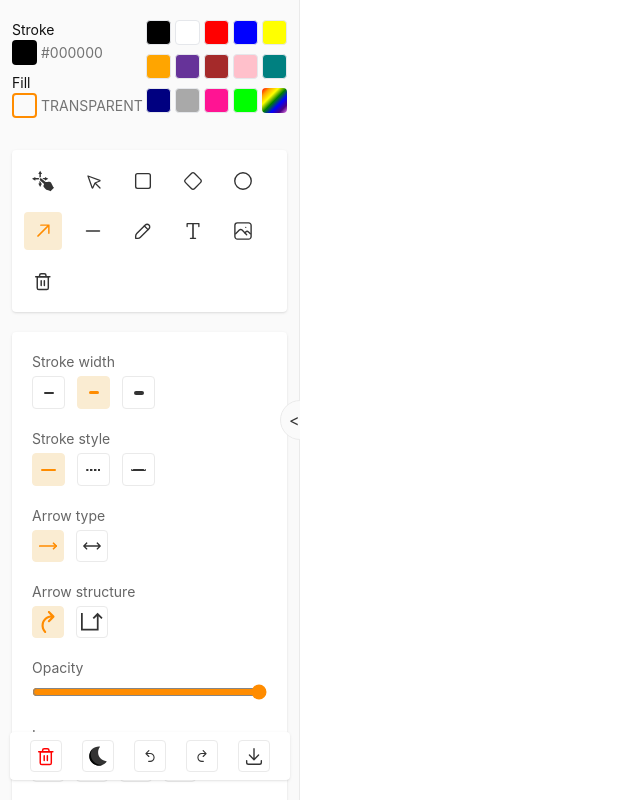
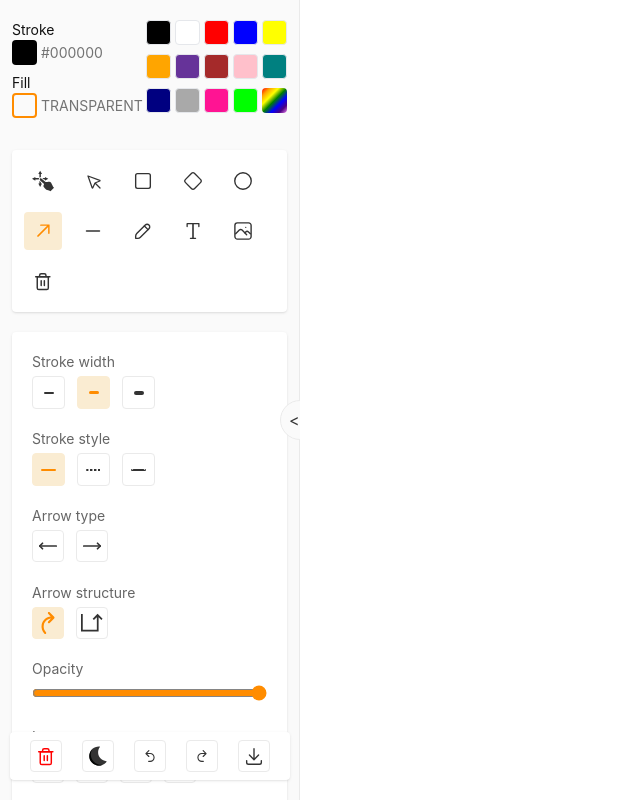
Before and after one commit to dawkaka/drawapp, a React (Vite) app: page / in a window 1280 px wide. Both pictures are taken after a click on the button 43 px from the left and 231 px from the top of the page. Shown: the whole page, without its empty margins (0-640 px from the left). Built offline with nearby package versions, Linux system fonts and the light colour scheme.

Commit message:
feat: arrow heads structure drawing diff arrow heads next

```diff
--- a/src/components/board.tsx
+++ b/src/components/board.tsx
@@ -127,7 +127,8 @@ export default function Canvas() {
                             strokeWidth: mainState.strokeWidth,
                             stroke: mainState.stroke,
                             opacity: mainState.opacity,
-                            arrowType: mainState.arrowType,
+                            head: mainState.arrowHead,
+                            tail: mainState.arrowTail,
                             structure: mainState.arrowStructure
                         }
                     })
--- a/src/components/side.tsx
+++ b/src/components/side.tsx
@@ -149,6 +149,16 @@ export default function Side() {
                 style={{
                     width: closed ? 0 : width + 'px'
                 }}
+                onClick={() => {
+                    const h = document.querySelector("#arrow-head") as HTMLDivElement
+                    const t = document.querySelector("#arrow-tail") as HTMLDivElement
+                    if (h) {
+                        h.style.display = "none"
+                    }
+                    if (t) {
+                        t.style.display = "none"
+                    }
+                }}
             >
                 {
                     modal && <ClearModal close={() => setModal(false)} clearFunc={deleteAllItems} />
--- /dev/null
+++ b/src/components/svgs.tsx
@@ -0,0 +1,26 @@
+export function HeadArrowSVG() {
+    return (
+        <svg fill="currentColor" viewBox="0 0 24 24" id="right-arrow" data-name="Flat Line" xmlns="http://www.w3.org/2000/svg" className="icon flat-line">
+            <g id="SVGRepo_bgCarrier" stroke-width="0"></g>
+            <g id="SVGRepo_tracerCarrier" stroke-linecap="round" stroke-linejoin="round"></g><g id="SVGRepo_iconCarrier">
+                <line id="primary" x1="3" y1="12" x2="21" y2="12" style={{
+                    fill: "none", stroke: "currentColor", strokeLinecap: "round", strokeLinejoin:
+                        "round", strokeWidth: 1.8719999999999999
+                }}>
+                </line>
+                <polyline id="primary-2" data-name="primary" points="18 15 21 12 18 9" style={{
+                    fill: "none", stroke: "currentColor", strokeLinecap: "round",
+                    strokeLinejoin: "round", strokeWidth: 1.8719999999999999
+                }}></polyline>
+            </g>
+        </svg>
+    )
+}
+
+export function LineSVG() {
+    return (
+        <svg aria-hidden="true" focusable="false" role="img" viewBox="0 0 20 20" className="" fill="none" stroke="currentColor" strokeLinecap="round" strokeLinejoin="round">
+            <path d="M4.167 10h11.666" strokeWidth="1.5"></path>
+        </svg>
+    )
+}
--- a/src/components/toolOptions.tsx
+++ b/src/components/toolOptions.tsx
@@ -1,7 +1,9 @@
 import { useAtom } from "jotai"
 import { AppState, AppDrawings, SelectionAtom } from "../jotai"
 import { getMultipleSelectionBounds, getRandomID, getSelectedItem, moveItemPosition, updateSingleItem } from "../lib/utils"
-import type { CanvasItem, LayerMoves, Stroke, StrokeWidth } from "../types"
+import type { Arrow, ArrowHead, CanvasItem, LayerMoves, Stroke, StrokeWidth } from "../types"
+import { useState } from "react"
+import { HeadArrowSVG, LineSVG } from "./svgs"
 
 export function FillToolsOptions() {
     return (
@@ -30,19 +32,19 @@ export function ArrowOnlyOptions() {
     const [selectedItem] = useAtom(SelectionAtom)
 
 
-    const handleArrowType = (type: string) => {
-        if (["end_arrow", "both_arrow", "end_triangle", "both_triangle"].includes(type)) {
-            if (selectedItem) {
-                const item = getSelectedItem(selectedItem.id, items)
-                if (item && item.type === "arrow") {
-                    item.arrowType = type as any
-                    setItems(updateSingleItem(selectedItem.id, item, items))
-                }
+    // const handleArrowType = (type: string) => {
+    //     if (["end_arrow", "both_arrow", "end_triangle", "both_triangle"].includes(type)) {
+    //         if (selectedItem) {
+    //             const item = getSelectedItem(selectedItem.id, items)
+    //             if (item && item.type === "arrow") {
+    //                 item.arrowType = type as any
+    //                 setItems(updateSingleItem(selectedItem.id, item, items))
+    //             }
 
-            }
-            setMainState({ ...mainState, arrowType: type as any })
-        }
-    }
+    //         }
+    //         setMainState({ ...mainState, arrowType: type as any })
+    //     }
+    // }
 
     const handleArrowStructure = (structure: string) => {
         if (structure === "curve" || structure === "sharp") {
@@ -64,7 +66,10 @@ export function ArrowOnlyOptions() {
             <fieldset className="flex flex-col gap-2">
                 <legend className="text-sm text-[var(--accents-5)] mb-1">Arrow type</legend>
                 <div className="flex flex-wrap gap-3">
-                    <OptionContainer selected={String(mainState.arrowType)} value="end_arrow" onClick={handleArrowType}>
+                    <ArrowHeadPicker value={mainState.arrowHead} type="head" />
+                    <ArrowHeadPicker value={mainState.arrowTail} type="tail" />
+
+                    {/* <OptionContainer selected={String(mainState.arrowType)} value="end_arrow" onClick={handleArrowType}>
                         <svg fill="currentColor" viewBox="0 0 24 24" id="right-arrow" data-name="Flat Line" xmlns="http://www.w3.org/2000/svg" className="icon flat-line">
                             <g id="SVGRepo_bgCarrier" stroke-width="0"></g>
                             <g id="SVGRepo_tracerCarrier" stroke-linecap="round" stroke-linejoin="round"></g><g id="SVGRepo_iconCarrier">
@@ -93,7 +98,7 @@ export function ArrowOnlyOptions() {
                             </g>
                             </g>
                         </svg>
-                    </OptionContainer>
+                    </OptionContainer> */}
 
                 </div>
             </fieldset>
@@ -127,6 +132,92 @@ export function ArrowOnlyOptions() {
                 </div>
             </fieldset>
         </>
+    )
+}
+
+
+function ArrowHeadPicker({ type, value }: { type: "head" | "tail", value: ArrowHead }) {
+    const [mainState, setMainState] = useAtom(AppState)
+    const [items, setItems] = useAtom(AppDrawings)
+    const [selectedItem] = useAtom(SelectionAtom)
+
+    function handleArrowType(t: string) {
+        if (type === "head") {
+            if (selectedItem) {
+                const item = getSelectedItem(selectedItem.id, items)
+                if (item && item.type === "arrow") {
+                    item.head = t as any
+                    setItems(updateSingleItem(selectedItem.id, item, items))
+                }
+
+            }
+            setMainState({ ...mainState, arrowHead: t as any })
+        } else {
+            if (selectedItem) {
+                const item = getSelectedItem(selectedItem.id, items)
+                if (item && item.type === "arrow") {
+                    item.tail = t as any
+                    setItems(updateSingleItem(selectedItem.id, item, items))
+                }
+
+            }
+            setMainState({ ...mainState, arrowTail: t as any })
+        }
+    }
+
+    function showOpts(e: React.MouseEvent<HTMLButtonElement, MouseEvent>) {
+        e.stopPropagation()
+        const other = document.querySelector(`#arrow-${type === "tail" ? "head" : "tail"}`) as HTMLDivElement
+        if (other) {
+            other.style.display = "none"
+        }
+        const opts = document.querySelector(`#arrow-${type}`) as HTMLDivElement
+        if (opts) {
+            opts.style.display = "grid"
+        }
+
+    }
+    return (
+        <div className="relative" onClick={(e) => e.stopPropagation()}>
+            <button className={`w-fit p-1 rounded hover:bg-[#faecd2] hover:text-[darkorange] text-[var(--accents-7)]`}
+                onClick={showOpts}
+                style={{
+                    border: `1px solid var(--accents-2)`,
+                    overflow: "hidden",
+                    transform: type === "head" ? "rotateY(180deg)" : ""
+
+                }}
+            >
+                <div className="flex items-center justify-center h-[22px] w-[22px]">
+                    <HeadArrowSVG />
+                </div>
+            </button>
+
+            <div className="absolute hidden grid-cols-3 top-[50%] right-[-120px] z-10 shadow bg-[var(--background)]  p-2 rounded gap-3"
+                style={{
+                    transform: type === "head" ? "rotateY(180deg) scale(0.8)" : "scale(0.8)"
+                }}
+                id={`arrow-${type}`}
+            >
+                <OptionContainer selected={""} value="none" onClick={handleArrowType}>
+                    <LineSVG />
+                </OptionContainer>
+                <OptionContainer selected={""} value="arrow" onClick={handleArrowType}>
+                    <HeadArrowSVG />
+                </OptionContainer>
+                <OptionContainer selected={""} value="rectangle" onClick={handleArrowType}>
+                    <HeadArrowSVG />
+                </OptionContainer>
+                <OptionContainer selected={""} value="circle" onClick={handleArrowType}>
+                    <HeadArrowSVG />
+                </OptionContainer>
+                <OptionContainer selected={""} value="line" onClick={handleArrowType}>
+                    <HeadArrowSVG />
+                </OptionContainer>
+
+            </div>
+        </div>
+
     )
 }
 
--- a/src/constants.ts
+++ b/src/constants.ts
@@ -16,7 +16,8 @@ export const defaultValues: AppState = {
     textStyle: "fill",
     textAlign: "left",
     arrowStructure: "curve",
-    arrowType: "end_arrow"
+    arrowHead: "none",
+    arrowTail: "arrow"
 }
 
 export enum Cursor {
--- a/src/hooks.ts
+++ b/src/hooks.ts
@@ -86,7 +86,8 @@ export function useInitialState() {
             strokeWidth: mainState.strokeWidth,
             stroke: mainState.stroke,
             opacity: mainState.opacity,
-            arrowType: mainState.arrowType,
+            head: mainState.arrowHead,
+            tail: mainState.arrowTail,
             structure: mainState.arrowStructure
         },
         image: {
--- a/src/lib/utils.ts
+++ b/src/lib/utils.ts
@@ -965,7 +965,8 @@ export function updateAppStateFromSelectedItem(setState: (update: SetStateAction
                 stroke: item.stroke,
                 tool: item.type,
                 arrowStructure: item.structure,
-                arrowType: item.arrowType
+                arrowHead: item.head,
+                arrowTail: item.tail
             })
             break;
         case "line":
--- a/src/types.ts
+++ b/src/types.ts
@@ -19,7 +19,8 @@ export interface AppState {
     textStyle: "fill" | "stroke"
     textAlign: "center" | "left" | "right",
     arrowStructure: "curve" | "sharp",
-    arrowType: "end_arrow" | "both_arrow" | "end_triangle" | "both_triangle"
+    arrowHead: ArrowHead,
+    arrowTail: ArrowHead
 }
 
 export type Point = {
@@ -63,10 +64,13 @@ export interface Line extends Linear {
     type: "line"
 }
 
+export type ArrowHead = "arrow" | "triangle" | "line" | "circle" | "none"
+
 export interface Arrow extends Linear {
     type: "arrow",
     structure: "curve" | "sharp",
-    arrowType: "end_arrow" | "both_arrow" | "end_triangle" | "both_triangle"
+    head: ArrowHead,
+    tail: ArrowHead
 }
 
 export interface Rectangle extends Box {
```
Also changed, not shown: src/lib/render.ts (+29 -28 lines).
